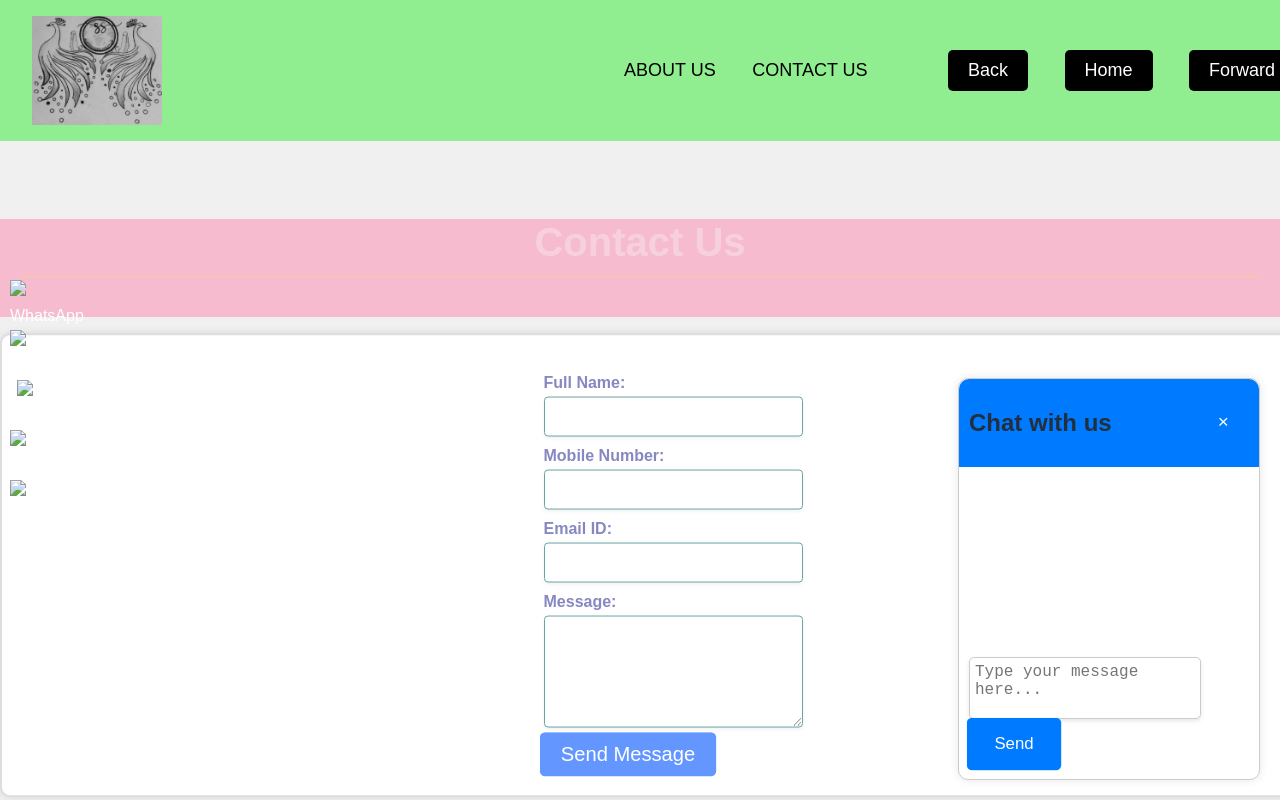
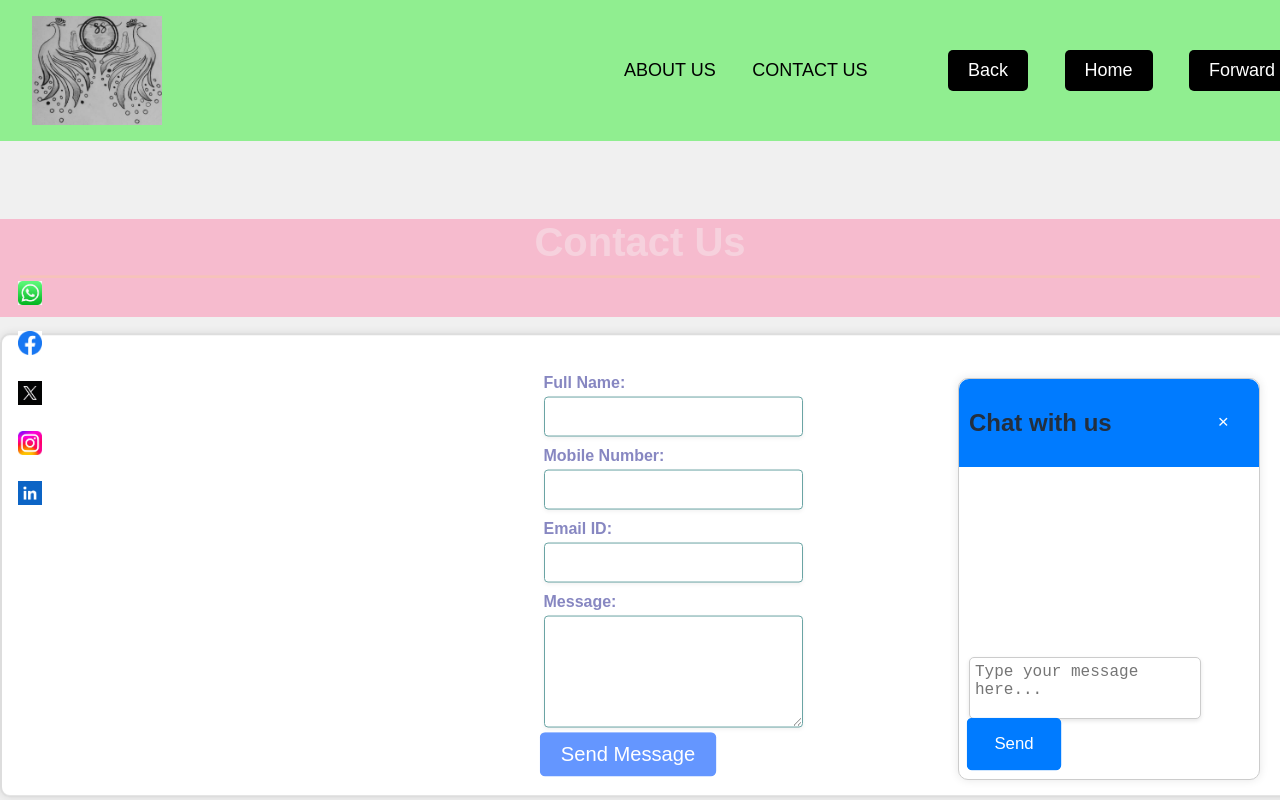
Before and after one commit to CHOWDEYKARI/ss_it_nzb, a plain HTML site: page CONTACTUS.html in a window 1280 px wide. Shown: the top 800 px of the page. Drawn offline with Linux system fonts and the light colour scheme.

Commit message:
Update CONTACTUS.html

```diff
--- a/CONTACTUS.html
+++ b/CONTACTUS.html
@@ -950,7 +950,7 @@
         .animation {
             width: 100%;
             height: 200px;
-            background: url('./assests/logo_beta.jpeg') repeat center center;
+            background: url('./ASSESTS/logo_beta.jpeg') repeat center center;
             background-size: cover;
             animation: slide 5s infinite alternate;
             margin-top: 20px;
@@ -1093,15 +1093,15 @@
     <!-- start social media -->
     <div class="social_Media_Icons_sidebar">
         <a href="https://www.whatsapp.com/" class="social_Media_Icons_link" data-voice="What's up"><img
-                src="./src/jpeg/png/whatsup.png" alt="WhatsApp"></a>
+                src="./jpeg/png/whatsup.png" alt="WhatsApp"></a>
         <a href="https://www.facebook.com/login/?next=https%3A%2F%2Fwww.facebook.com%2F" class="social_Media_Icons_link"
-            data-voice="Facebook"><img src="./src/jpeg/png/facebook.png" alt="Facebook"></a>
-        <a href="https://x.com/i/flow/login" class="social_Media_Icons_link" data-voice="X"><img src="./src/jpeg/png/x.png"
+            data-voice="Facebook"><img src="./jpeg/png/facebook.png" alt="Facebook"></a>
+        <a href="https://x.com/i/flow/login" class="social_Media_Icons_link" data-voice="X"><img src="./jpeg/png/x.png"
                 alt="X"></a>
         <a href="https://www.instagram.com/accounts/login/?hl=en" class="social_Media_Icons_link"
-            data-voice="Instagram"><img src="./src/jpeg/png/instagram.png" alt="Instagram"></a>
+            data-voice="Instagram"><img src="./jpeg/png/instagram.png" alt="Instagram"></a>
         <a href="https://in.linkedin.com/" class="social_Media_Icons_link" data-voice="LinkedIn"><img
-                src="./src/jpeg/png/linked_In.png" alt="LinkedIn"></a>
+                src="./jpeg/png/linked_In.png" alt="LinkedIn"></a>
     </div>
 
     <script>
```
